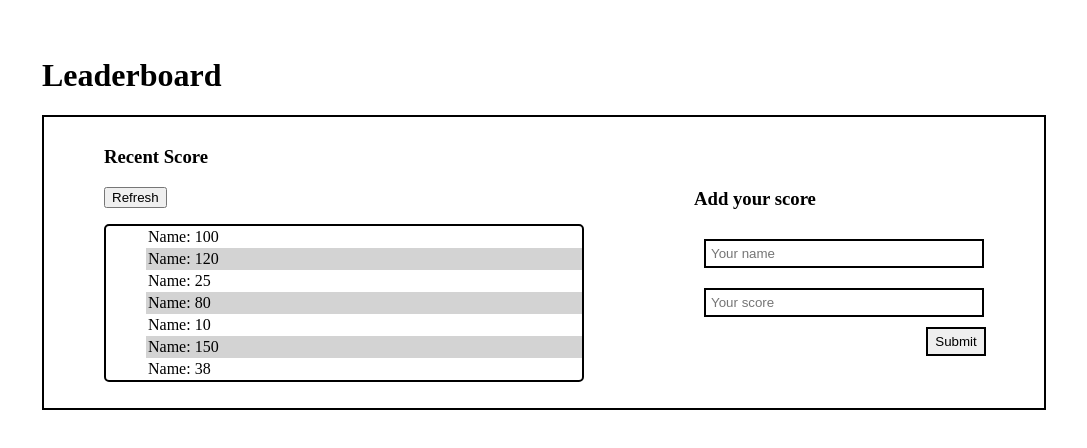
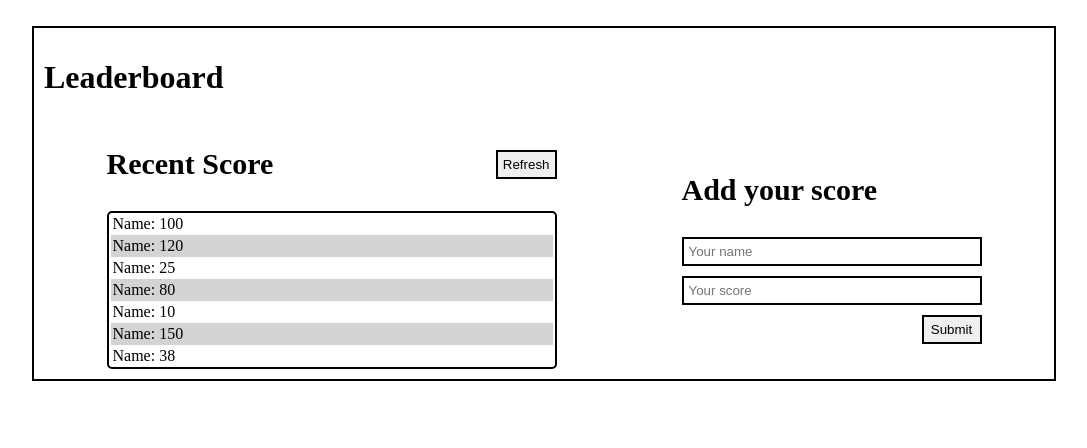
Before and after one commit to mirwaisfarahi/Leaderboard-application, a website built with webpack: page src/index.html in a window 1280 px wide. Shown: the whole page, without its empty margins (96-1183 px from the left). Built offline with nearby package versions, Linux system fonts and the light colour scheme.

Commit message:
Edit style.css File

```diff
--- a/src/style.css
+++ b/src/style.css
@@ -7,10 +7,16 @@ body {
   width: 80%;
   padding: 10px;
   margin-top: 2%;
+  border: 2px solid #000;
 }
 
 h1 {
   font-weight: bold;
+}
+
+h3 {
+  font-weight: bold;
+  font-size: 30px;
 }
 
 #container {
@@ -18,17 +24,28 @@ h1 {
   flex-direction: row;
   align-items: center;
   justify-content: space-around;
-  border: 2px solid #000;
 }
 
 #list-score {
-  width: 50%;
-  padding: 10px;
+  width: 45%;
+}
+
+#list-header {
+  display: flex;
+  justify-content: space-between;
+  align-items: center;
+}
+
+#list-header > button {
+  padding: 5px;
+  border: 2px solid #000;
 }
 
 #list {
   border: 2px solid #000;
   border-radius: 5px;
+  padding: 0 2px;
+  margin: 0;
 }
 
 #list > li {
@@ -53,7 +70,7 @@ h1 {
 
 #score-form > input {
   padding: 5px;
-  margin: 10px;
+  margin-bottom: 10px;
   border: 2px solid #000;
 }
 
@@ -61,6 +78,6 @@ h1 {
   width: 20%;
   padding: 5px;
   margin: auto;
-  margin-right: 8px;
+  margin-right: 0;
   border: 2px solid #000;
 }
```
